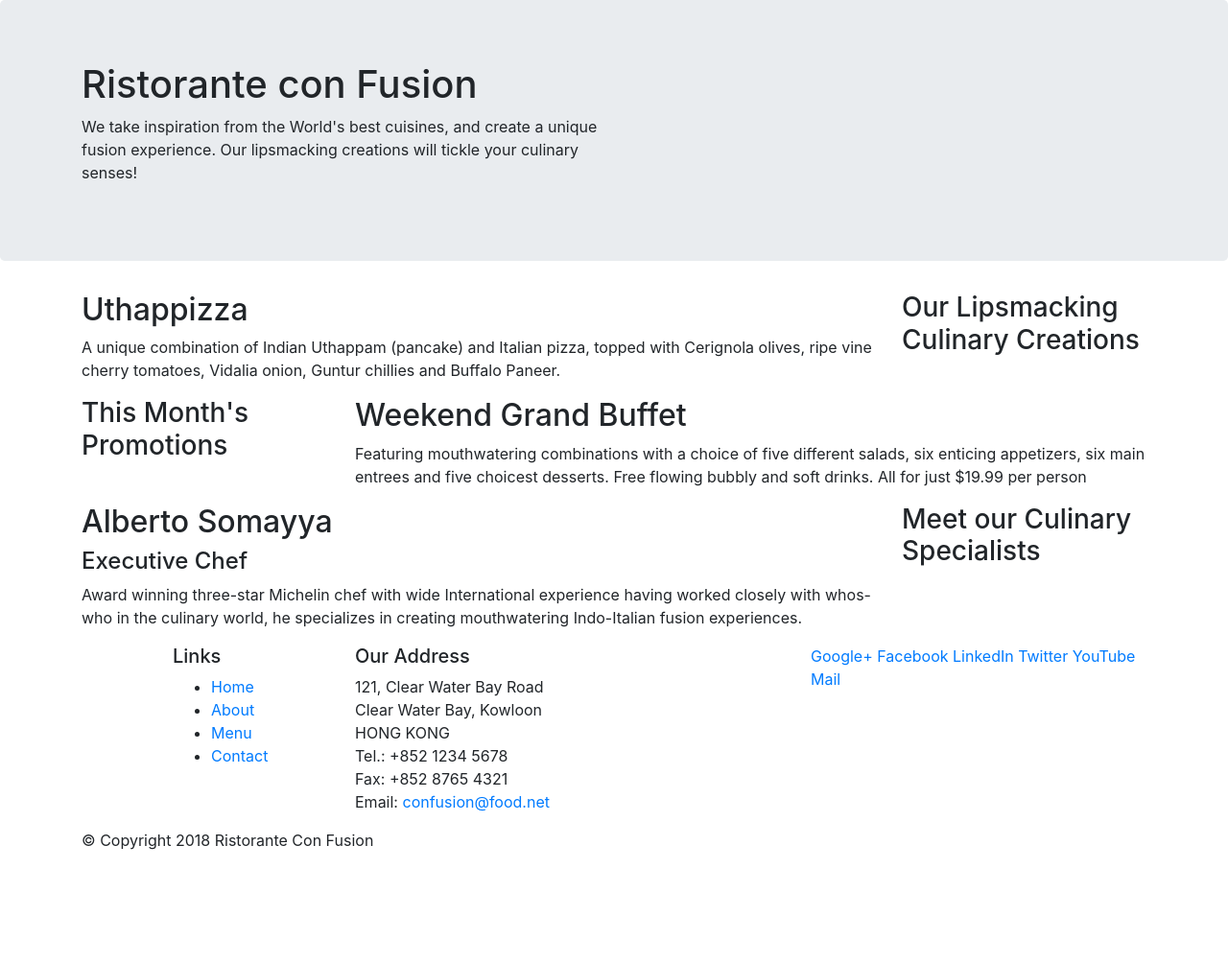
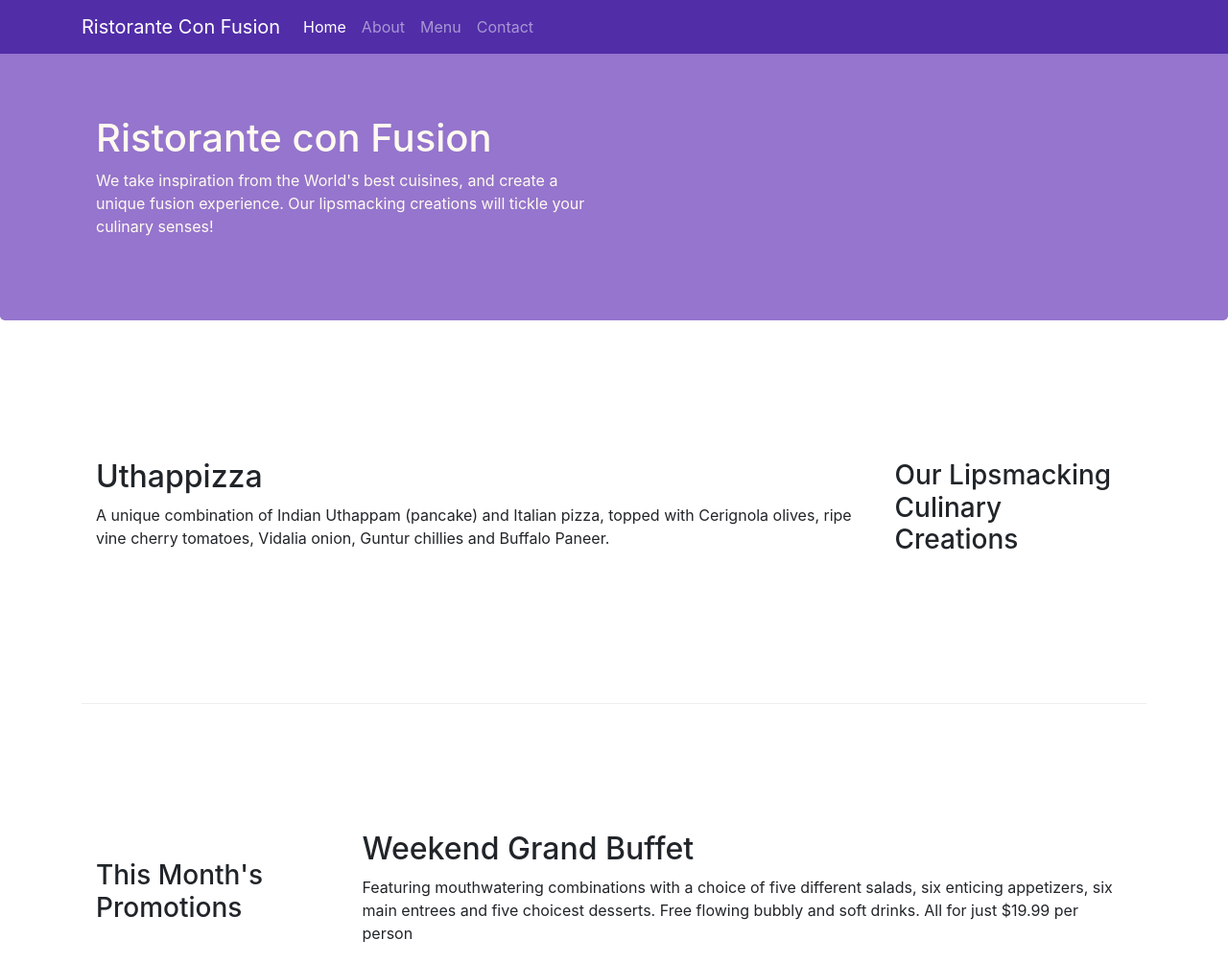
Before and after one commit to notarunkumar/coursera-bootstrap4, a website: page index.html in a window 1280 px wide. Shown: the top 1004 px of the page at 96% size. Before the commit the page ends 904 px from the top, so only its background shows below. Drawn offline with nearby package versions, Linux system fonts and the light colour scheme.

Commit message:
navbars-and-breadcrums

```diff
--- /dev/null
+++ b/css/styles.css
@@ -0,0 +1,39 @@
+.row-header{
+    margin:0px auto;
+    padding:0px;
+}
+
+.row-content {
+    margin:0px auto;
+    padding: 50px 0px 50px 0px;
+    border-bottom: 1px ridge;
+    min-height:400px;
+}
+
+.footer{
+    background-color: #D1C4E9;
+    margin:0px auto;
+    padding: 20px 0px 20px 0px;
+}
+
+.jumbotron {
+    padding:70px 30px 70px 30px;
+    margin:0px auto;
+    background: #9575CD ;
+    color:floralwhite;
+}
+
+address{
+    font-size:80%;
+    margin:0px;
+    color:#0f0f0f;
+}
+
+body{
+    padding:50px 0px 0px 0px;
+    z-index:0;
+}
+
+.navbar-dark {
+     background-color: #512DA8;
+}
--- a/index.html
+++ b/index.html
@@ -9,14 +9,32 @@
 
      <!-- Bootstrap CSS -->
      <link rel="stylesheet" href="node_modules/bootstrap/dist/css/bootstrap.min.css">
+     <link rel="stylesheet" href="css/styles.css">
     <title>Ristorante Con Fusion</title>
 </head>
 
 <body>
 
+    <nav class="navbar navbar-dark navbar-expand-sm fixed-top">
+        <div class="container">
+            <button class="navbar-toggler" type="button" data-toggle="collapse" data-target="#Navbar">
+                <span class="navbar-toggler-icon"></span>
+            </button>
+            <a class="navbar-brand" href="./index.html">Ristorante Con Fusion</a>
+            <div class="collapse navbar-collapse" id="Navbar">
+                <ul class="navbar-nav mr-auto">
+                    <li class="nav-item active"><a class="nav-link" href="#">Home</a></li>
+                    <li class="nav-item"><a class="nav-link" href="./aboutus.html">About</a></li>
+                    <li class="nav-item"><a class="nav-link" href="#">Menu</a></li>
+                    <li class="nav-item"><a class="nav-link" href="#">Contact</a></li>
+                </ul>
+            </div>
+        </div>
+    </nav>
+
     <header class="jumbotron">
         <div class="container">
-            <div class="row">
+            <div class="row row-header">
                 <div class="col-12 col-sm-6">
                     <h1>Ristorante con Fusion</h1>
                     <p>We take inspiration from the World's best cuisines, and create a unique fusion experience. Our lipsmacking creations will tickle your culinary senses!</p>
@@ -28,7 +46,7 @@
     </header>
 
     <div class="container">
-        <div class="row">
+        <div class="row row-content align-items-center">
             <div class="col-12 col-sm-4 order-sm-last col-md-3">
                 <h3>Our Lipsmacking Culinary Creations</h3>
             </div>
@@ -39,7 +57,7 @@
         </div>
 
 
-        <div class="row">
+        <div class="row row-content align-items-center">
             <div class="col-12 col-sm-4 col-md-3">
                 <h3>This Month's Promotions</h3>
             </div>
@@ -49,7 +67,7 @@
             </div>
         </div>
 
-        <div class="row">
+        <div class="row row-content align-items-center">
             <div class="col-12 col-sm-4 order-sm-last col-md-3">
                 <h3>Meet our Culinary Specialists</h3>
             </div>
@@ -61,14 +79,14 @@
         </div>
     </div>
 
-    <footer>
+    <footer class="footer">
         <div class="container">
             <div class="row">
                 <div class="col-4 offset-1 col-sm-2">
                     <h5>Links</h5>
-                    <ul>
+                    <ul class="list-unstyled">
                         <li><a href="#">Home</a></li>
-                        <li><a href="#">About</a></li>
+                        <li><a href="./aboutus.html">About</a></li>
                         <li><a href="#">Menu</a></li>
                         <li><a href="#">Contact</a></li>
                     </ul>
@@ -84,8 +102,8 @@
 		              Email: <a href="mailto:confusion@food.net">confusion@food.net</a>
 		           </address>
                 </div>
-                <div class="col-12 col-sm-4">
-                    <div>
+                <div class="col-12 col-sm-4 align-self-center">
+                    <div class="text-center">
                         <a href="http://google.com/+">Google+</a>
                         <a href="http://www.facebook.com/profile.php?id=">Facebook</a>
                         <a href="http://www.linkedin.com/in/">LinkedIn</a>
@@ -95,7 +113,7 @@
                     </div>
                 </div>
            </div>
-           <div class="row">
+           <div class="row justify-content-center">
                 <div class="col-auto">
                     <p>© Copyright 2018 Ristorante Con Fusion</p>
                 </div>
```
Also changed, not shown: aboutus.html (added, +139 -0 lines).
